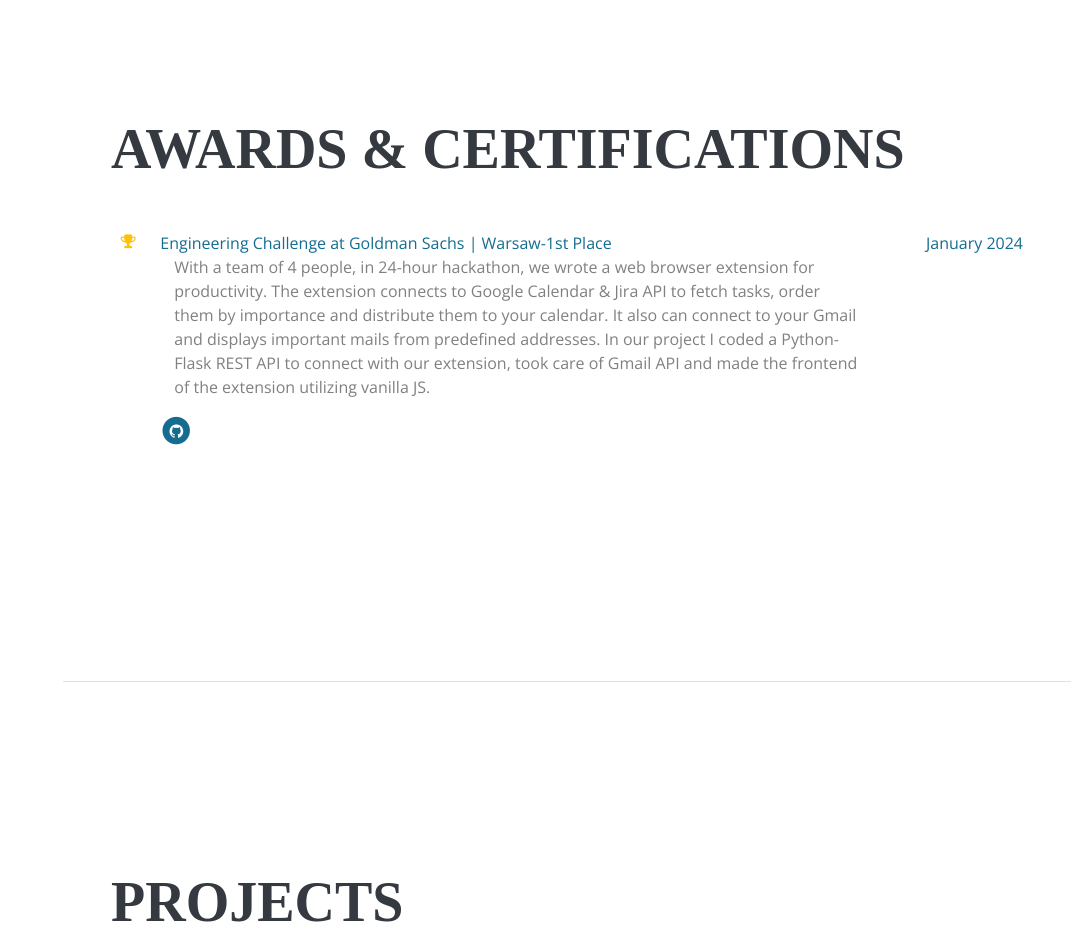
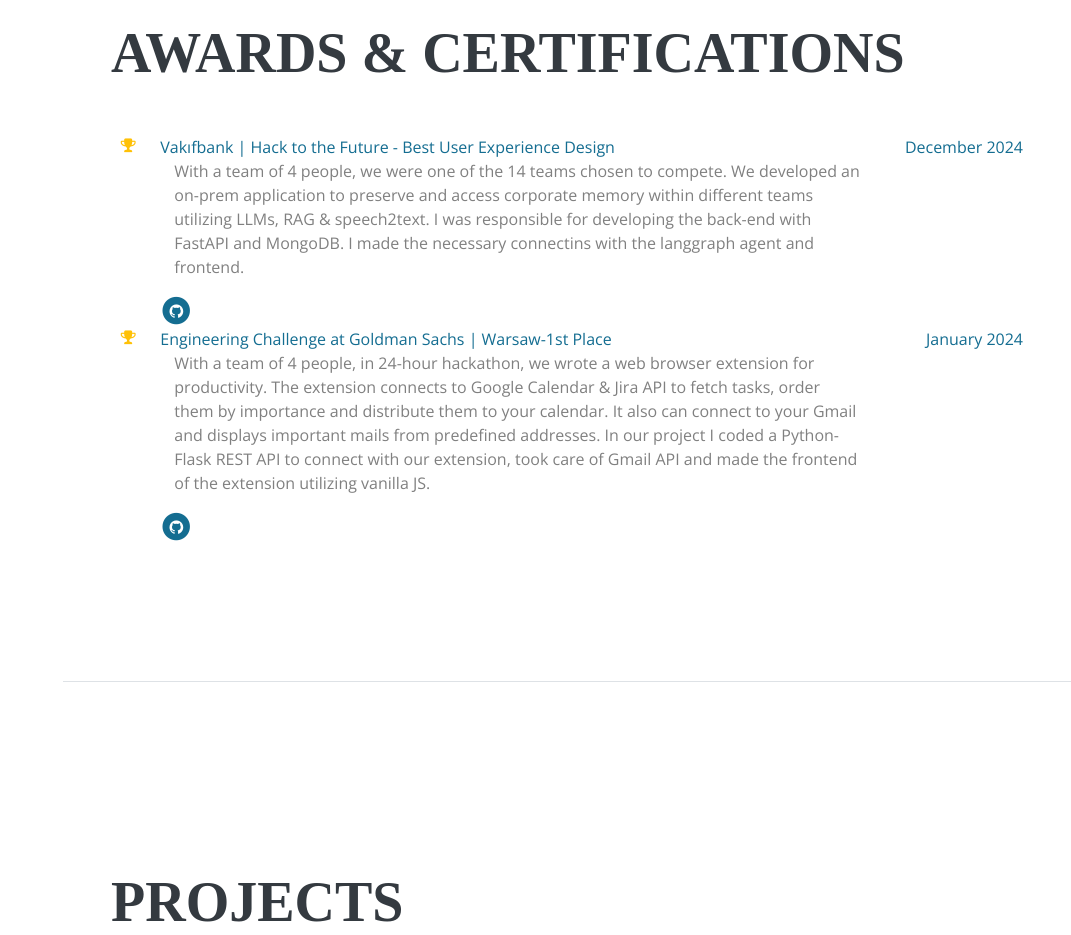
Before and after one commit to dogancemd/dogancemd.github.io, a plain HTML site: page index.html in a window 1280 px wide. Shown: the part 4020-4955 px from the top of the page, without its empty margins (209-1280 px from the left). Drawn offline with nearby package versions, Linux system fonts and the light colour scheme; a web font is replaced by a local one.

Commit message:
added Vakıfbank hackathon

```diff
--- a/index.html
+++ b/index.html
@@ -308,6 +308,27 @@
               <div class="resume-item d-flex flex-column flex-md-row">
                 <div class="mr-auto col-10">
                   <i class="fa-li fa fa-trophy text-warning"></i>
+                  <a href="files/GS_Warsaw_2024.jpg">Vakıfbank | Hack to the Future - Best User Experience Design </a>
+                  <div style="margin-left: 2%;">
+                    <p style="color:gray">With a team of 4 people, we were one of the 14 teams chosen to compete. We developed an on-prem application to preserve and access corporate memory within different teams utilizing LLMs, RAG &
+                      speech2text. I was responsible for developing the back-end with FastAPI and MongoDB. I made the necessary connectins with the langgraph agent and frontend.</p>
+                    </div>
+                    <a href="https://github.com/yildirimozew/backend-github-hachathon/tree/backend">
+                      <span class="fa-stack fa-lg" style="font-size: 1em;">
+                        <i class="fa fa-circle fa-stack-2x"></i>
+                        <i class="fa fa-github fa-stack-1x fa-inverse"></i>
+                      </span>
+                    </a>
+                </div>
+                <div class="text-md-right">
+                  <span class="text-primary">December 2024</span>
+                </div>
+              </div>
+            </li>
+            <li>
+              <div class="resume-item d-flex flex-column flex-md-row">
+                <div class="mr-auto col-10">
+                  <i class="fa-li fa fa-trophy text-warning"></i>
                   <a href="files/GS_Warsaw_2024.jpg">Engineering Challenge at Goldman Sachs | Warsaw-1st Place</a>
                   <div style="margin-left: 2%;">
                     <p style="color:gray">With a team of 4 people, in 24-hour hackathon, we wrote a web browser extension for productivity. The
```
